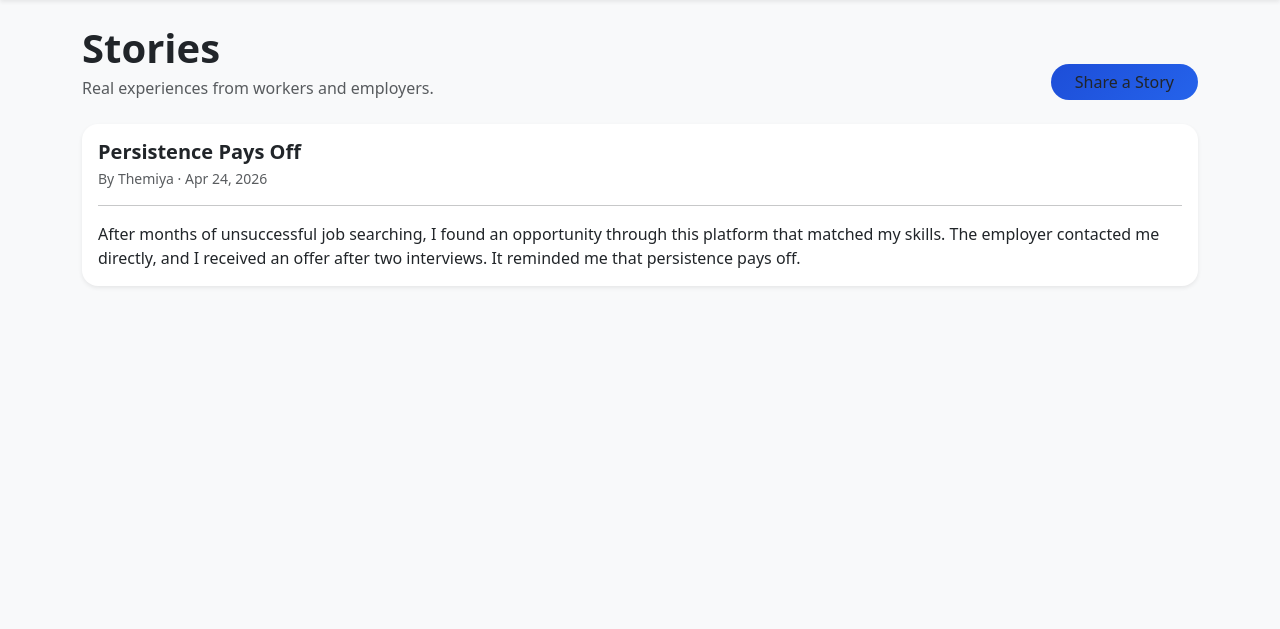
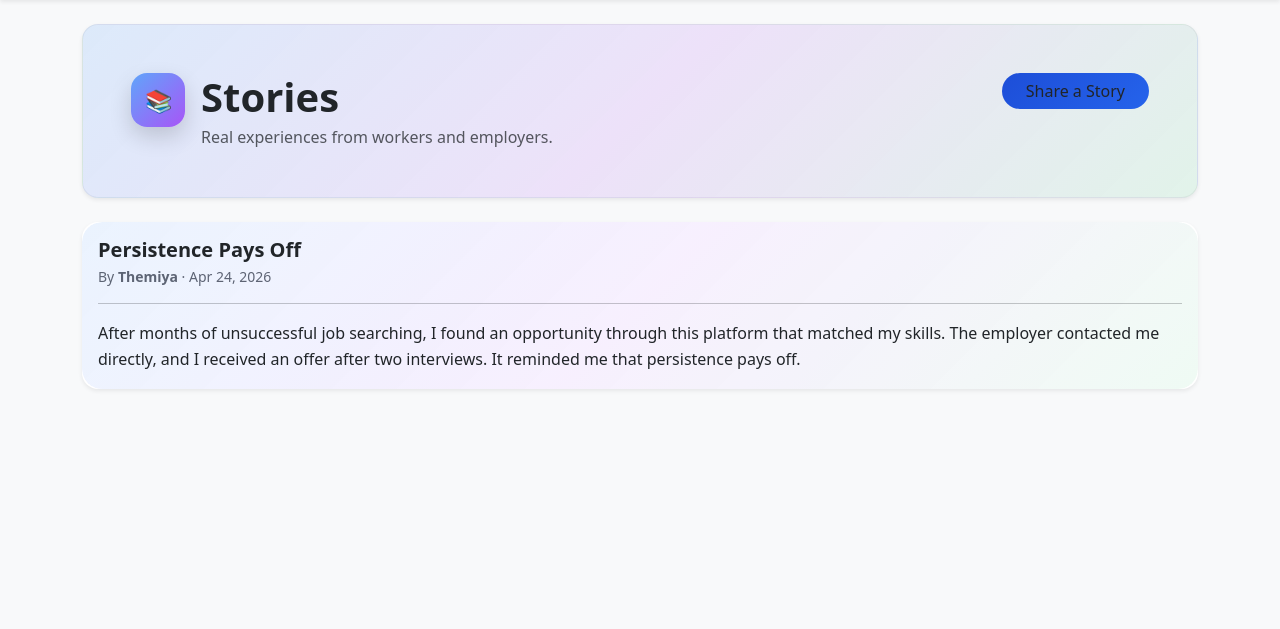
Before and after one commit to themiyawijenayaka100-coder/jobportal, a Django app: page /jobs/stories/ in a window 1280 px wide. Shown: the part 56-685 px from the top of the page. Run offline with Django 5.2, Linux system fonts and the light colour scheme; a user stored in the database is signed in; data comes from the database, SQL or seed files in the repository.

Commit message:
Improved visibility of stories tab

```diff
--- a/jobs/templates/story_list.html
+++ b/jobs/templates/story_list.html
@@ -1,35 +1,96 @@
 {% extends "base.html" %}
 
 {% block content %}
-<div class="d-flex flex-wrap justify-content-between align-items-end gap-3 mb-4">
+<style>
+  /* Scoped to Stories page only */
+  .stories-page .stories-hero {
+    background: linear-gradient(135deg, rgba(96, 165, 250, .18), rgba(168, 85, 247, .14), rgba(34, 197, 94, .10));
+    border: 1px solid rgba(15, 23, 42, .06);
+  }
+  .stories-page .story-card {
+    position: relative;
+    overflow: hidden;
+    border: 1px solid rgba(15, 23, 42, .06);
+  }
+  .stories-page .story-card::before {
+    content: "";
+    position: absolute;
+    inset: 0;
+    pointer-events: none;
+    background: linear-gradient(135deg, rgba(96,165,250,.14), rgba(168,85,247,.10), rgba(34,197,94,.08));
+    opacity: .9;
+    mask: linear-gradient(#000, #000) content-box, linear-gradient(#000, #000);
+    -webkit-mask: linear-gradient(#000, #000) content-box, linear-gradient(#000, #000);
+    padding: 1px;
+    border-radius: 1.25rem;
+  }
+  .stories-page .story-accent {
+    width: 54px;
+    height: 54px;
+    border-radius: 16px;
+    background: linear-gradient(135deg, #60a5fa, #a855f7);
+    color: #0b1020;
+    display: inline-flex;
+    align-items: center;
+    justify-content: center;
+    box-shadow: 0 .6rem 1.4rem rgba(0, 0, 0, .16);
+  }
+  .stories-page .story-title {
+    line-height: 1.2;
+  }
+  .stories-page .story-meta {
+    color: rgba(15, 23, 42, .65);
+  }
+  .stories-page .story-content {
+    line-height: 1.65;
+  }
+  .stories-page .empty-state {
+    background: linear-gradient(135deg, rgba(255,255,255,.95), rgba(255,255,255,.78));
+    border: 1px solid rgba(15, 23, 42, .08);
+  }
+</style>
+
+<div class="stories-page">
+  <div class="stories-hero rounded-4 p-4 p-md-5 shadow-sm mb-4">
+    <div class="d-flex flex-wrap justify-content-between align-items-start gap-3">
+      <div class="d-flex align-items-start gap-3">
+        <div class="story-accent" aria-hidden="true">
+          <span style="font-size: 22px; line-height: 1;">📚</span>
+        </div>
         <div>
           <h1 class="fw-bold mb-1">Stories</h1>
           <p class="text-muted mb-0">Real experiences from workers and employers.</p>
         </div>
+      </div>
       <a class="btn btn-gradient-primary rounded-pill px-4" href="{% url 'create_story' %}">Share a Story</a>
+    </div>
   </div>
 
   <div class="row g-4">
     {% for story in stories %}
       <div class="col-12">
-      <div class="card shadow-sm border-0 rounded-4 card-lift">
-        <div class="card-body">
+        <div class="card story-card shadow-sm border-0 rounded-4 card-lift">
+          <div class="card-body position-relative">
             <div class="d-flex flex-wrap justify-content-between align-items-start gap-2">
-            <div>
-              <h3 class="h5 fw-bold mb-1">{{ story.title }}</h3>
-              <div class="text-muted small">
-                By {{ story.author.get_full_name|default:story.author.username }} · {{ story.created_at|date:"M d, Y" }}
+              <div class="min-w-0">
+                <h3 class="h5 fw-bold mb-1 story-title">{{ story.title }}</h3>
+                <div class="small story-meta">
+                  By <span class="fw-semibold">{{ story.author.get_full_name|default:story.author.username }}</span> · {{ story.created_at|date:"M d, Y" }}
                 </div>
               </div>
             </div>
-          <hr>
-          <div class="text-body">{{ story.content|linebreaksbr }}</div>
+            <hr class="my-3">
+            <div class="text-body story-content">{{ story.content|linebreaksbr }}</div>
           </div>
         </div>
       </div>
     {% empty %}
       <div class="col-12">
-      <div class="p-5 bg-white rounded-4 shadow-sm border text-center">
+        <div class="p-5 rounded-4 shadow-sm text-center empty-state">
+          <div class="mx-auto mb-2 rounded-circle d-flex align-items-center justify-content-center"
+               style="width:56px;height:56px;background:linear-gradient(135deg,rgba(96,165,250,.25),rgba(168,85,247,.20));">
+            <span aria-hidden="true" style="font-size:22px;">✨</span>
+          </div>
           <h3 class="fw-bold mb-2">No stories yet</h3>
           <p class="text-muted mb-3">Be the first to share a story from your work journey.</p>
           <a class="btn btn-gradient-primary rounded-pill px-4" href="{% url 'create_story' %}">Write the first story</a>
@@ -37,4 +98,5 @@
       </div>
     {% endfor %}
   </div>
+</div>
 {% endblock %}
```
Lines whose indentation alone changed are shown as unchanged.
